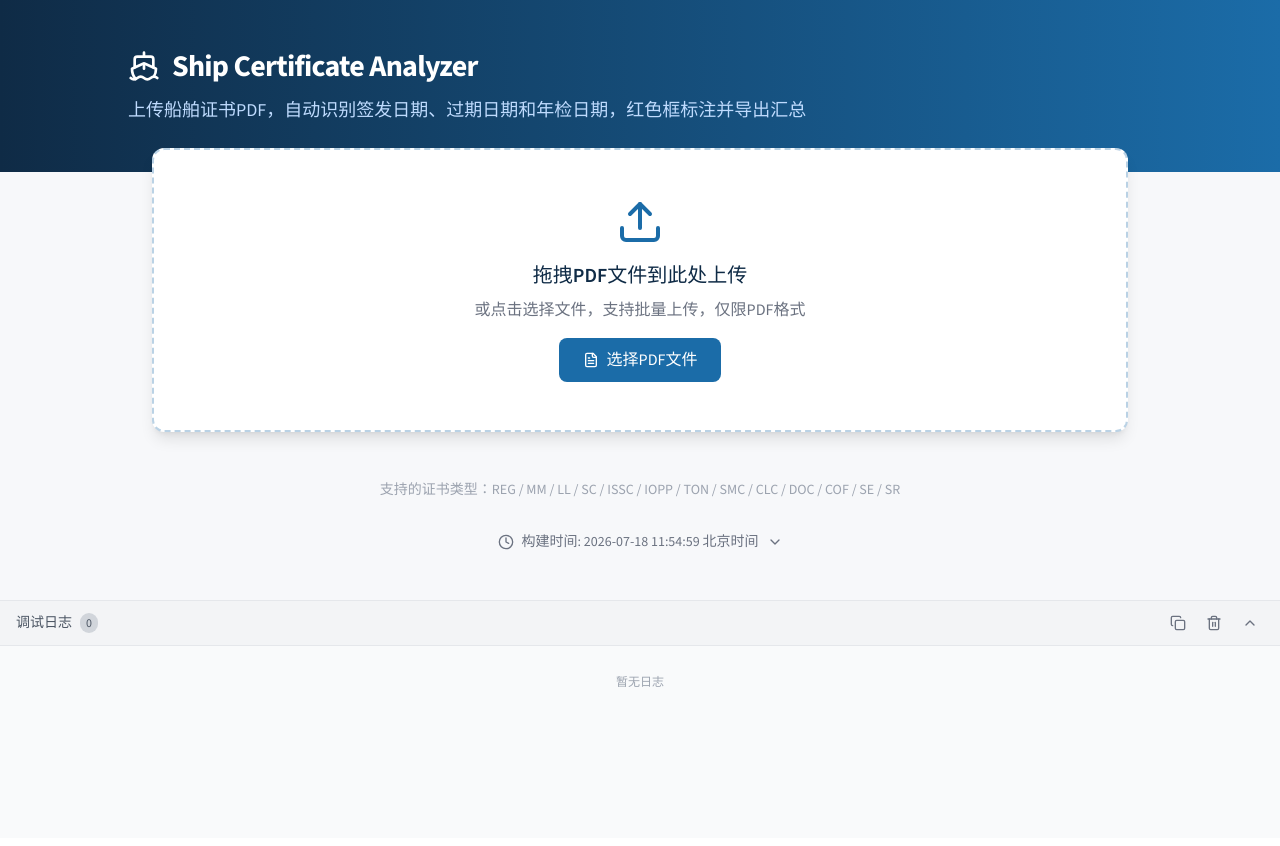
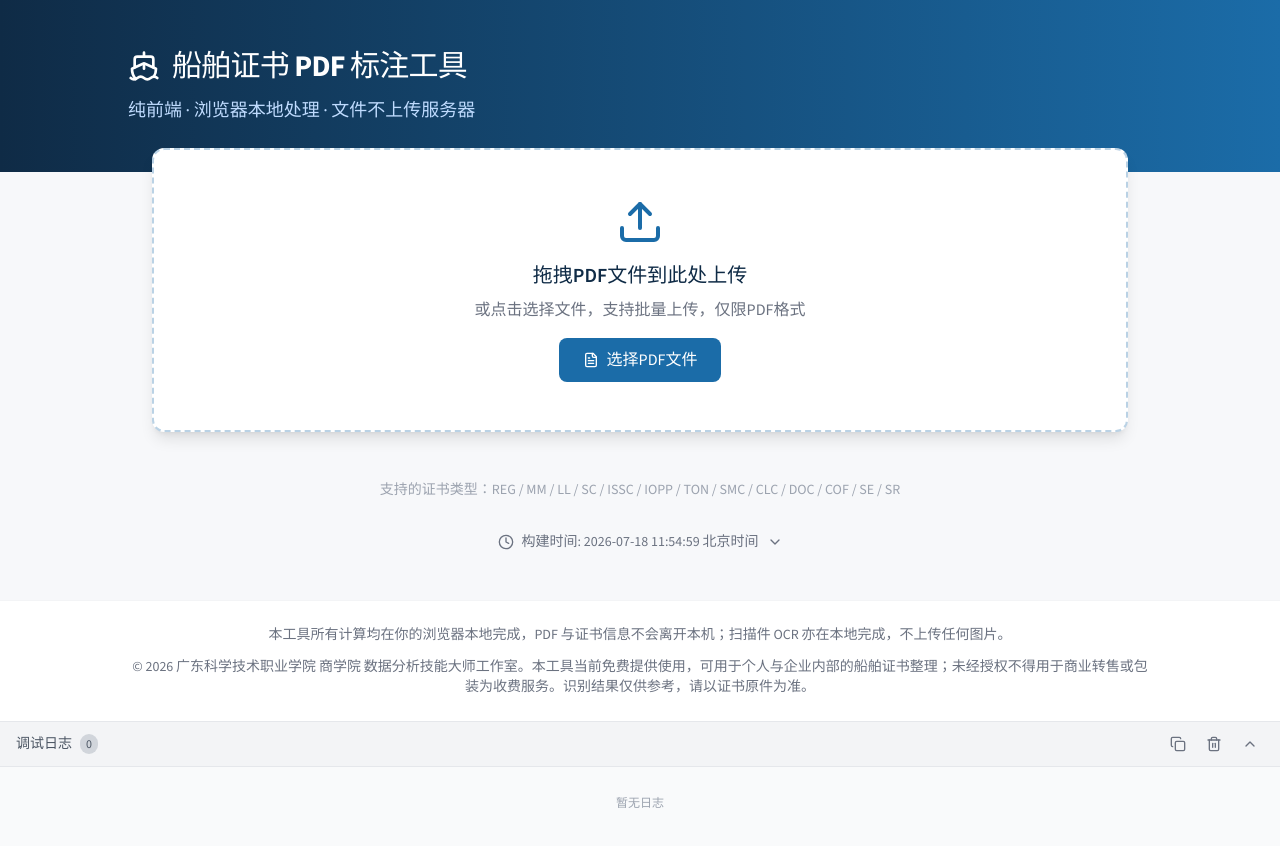
Before and after one commit to cao-lg/ship-cert2, a React (Vite) app: page / in a window 1280 px wide. Shown: the top 846 px of the page. Built offline with nearby package versions, Linux system fonts and the light colour scheme.

Commit message:
v3.18.14: Update title and copyright to match reference site

```diff
--- a/src/pages/Upload.tsx
+++ b/src/pages/Upload.tsx
@@ -58,10 +58,10 @@ export default function UploadPage() {
         <div className="max-w-5xl mx-auto">
           <div className="flex items-center gap-3 mb-3">
             <Ship className="w-8 h-8" />
-            <h1 className="text-3xl font-bold tracking-tight">Ship Certificate Analyzer</h1>
+            <h1 className="text-3xl font-bold tracking-tight">船舶证书 PDF 标注工具</h1>
           </div>
           <p className="text-blue-200 text-lg">
-            上传船舶证书PDF，自动识别签发日期、过期日期和年检日期，红色框标注并导出汇总
+            纯前端 · 浏览器本地处理 · 文件不上传服务器
           </p>
         </div>
       </div>
@@ -227,6 +227,19 @@ export default function UploadPage() {
           )}
         </div>
       </div>
+
+      {/* 底部版权声明 */}
+      <div className="bg-white border-t border-gray-100 py-6 px-6 mt-8">
+        <div className="max-w-5xl mx-auto text-center">
+          <p className="text-sm text-gray-500 mb-3">
+            本工具所有计算均在你的浏览器本地完成，PDF 与证书信息不会离开本机；扫描件 OCR 亦在本地完成，不上传任何图片。
+          </p>
+          <p className="text-sm text-gray-500">
+            © 2026 广东科学技术职业学院 商学院 数据分析技能大师工作室。本工具当前免费提供使用，可用于个人与企业内部的船舶证书整理；未经授权不得用于商业转售或包装为收费服务。识别结果仅供参考，请以证书原件为准。
+          </p>
+        </div>
+      </div>
+
       <LogPanel />
     </div>
   );
```
